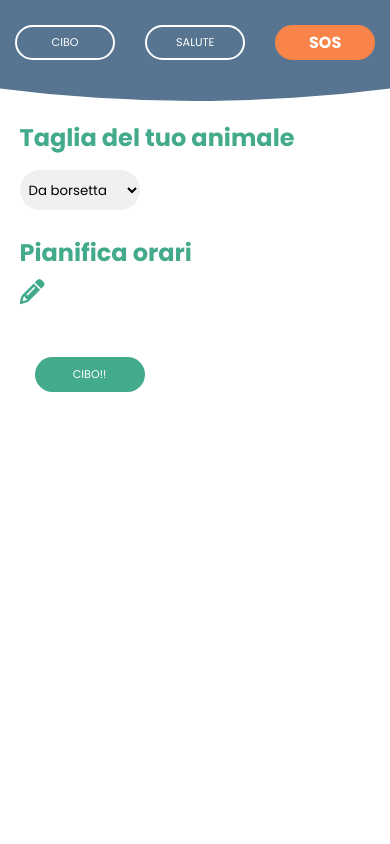
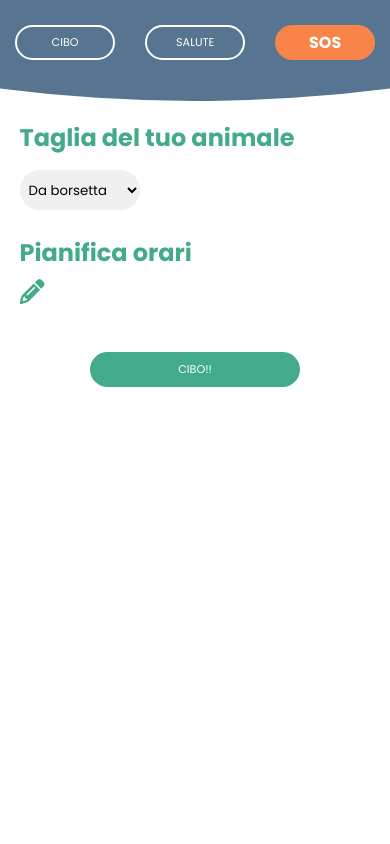
Before and after one commit to mazzaronecristian/PetFlix, a PHP site: page / in a window 390 px wide. Run offline with PHP 8.4, Linux system fonts and the light colour scheme; data that the repository does not hold is empty; some libraries are stand-ins or nearby versions.

Commit message:
Cibo!! button for instant food

```diff
--- a/body.php
+++ b/body.php
@@ -47,12 +47,10 @@
 					</div>
 				</div>-->
 
-        <form>
+        <div style="width: 100%; position: unset; text-align: center">
           <button id="instant-food-btn" class="btn">Cibo!!</button>
-        </form>
+        </div>
       </div>
-
-
     </section>
 
     <section id="health-info" class="info-right">
--- a/css/foodStyle.css
+++ b/css/foodStyle.css
@@ -65,7 +65,7 @@ form {
   transition: 0.5s;
   font-weight: 400;
 }
-#instant-food-btn.btn{
+#instant-food-btn.btn {
   background-color: var(--jungleGreen);
 }
 .btn:hover {
@@ -385,8 +385,9 @@ canvas#plotPeso {
     flex-direction: row;
   }
 
-  #instant-food-btn.btn{
+  #instant-food-btn.btn {
     text-align: center;
+    width: 60%;
   }
 
   .btn {
--- a/server/actions.php
+++ b/server/actions.php
@@ -161,4 +161,3 @@ function removeData()
 
 	echo json_encode("removed");
 }
-?>
--- a/server/actionsSize.php
+++ b/server/actionsSize.php
@@ -24,5 +24,4 @@ $row = $result->fetch_array(MYSQLI_ASSOC);
 $response = array("value" => $row);
 
 echo json_encode($response);
-
 ?>
```
